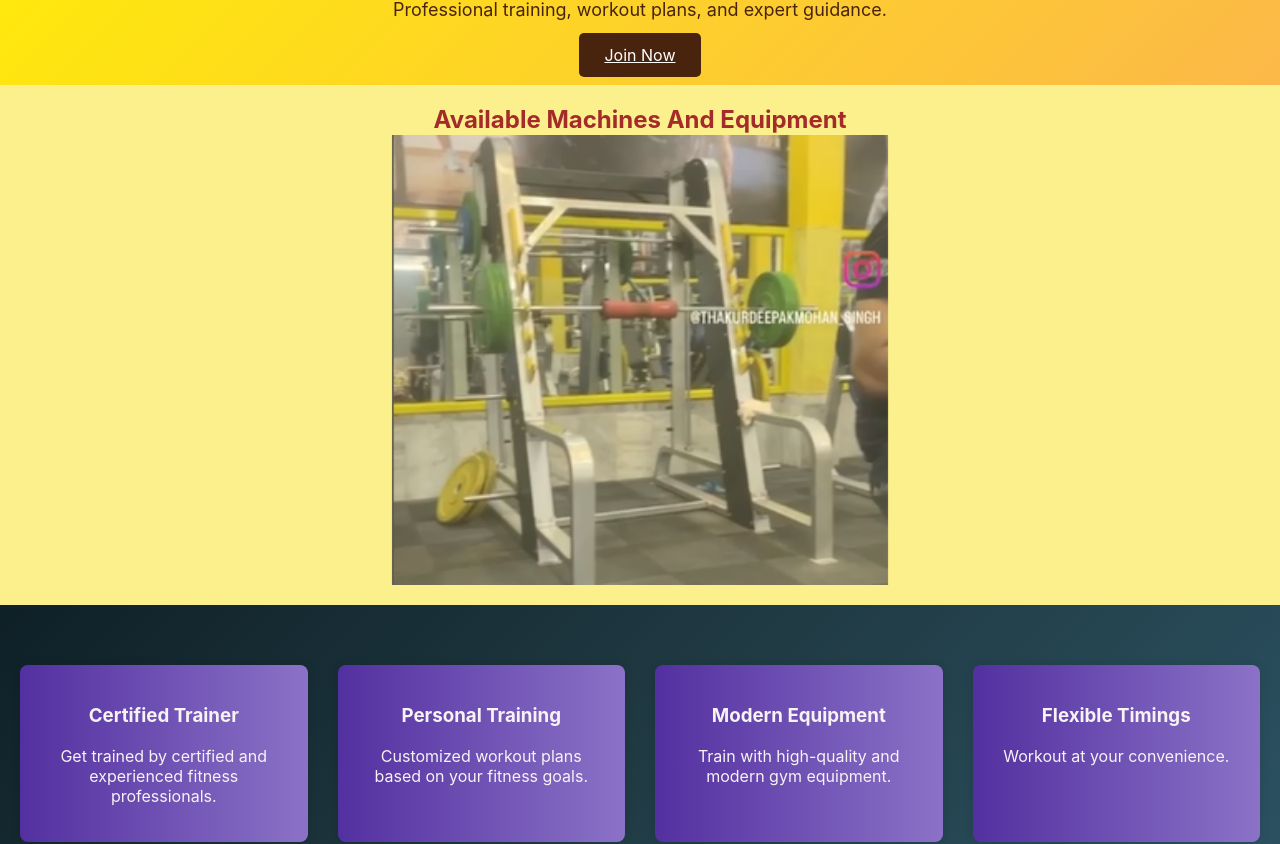
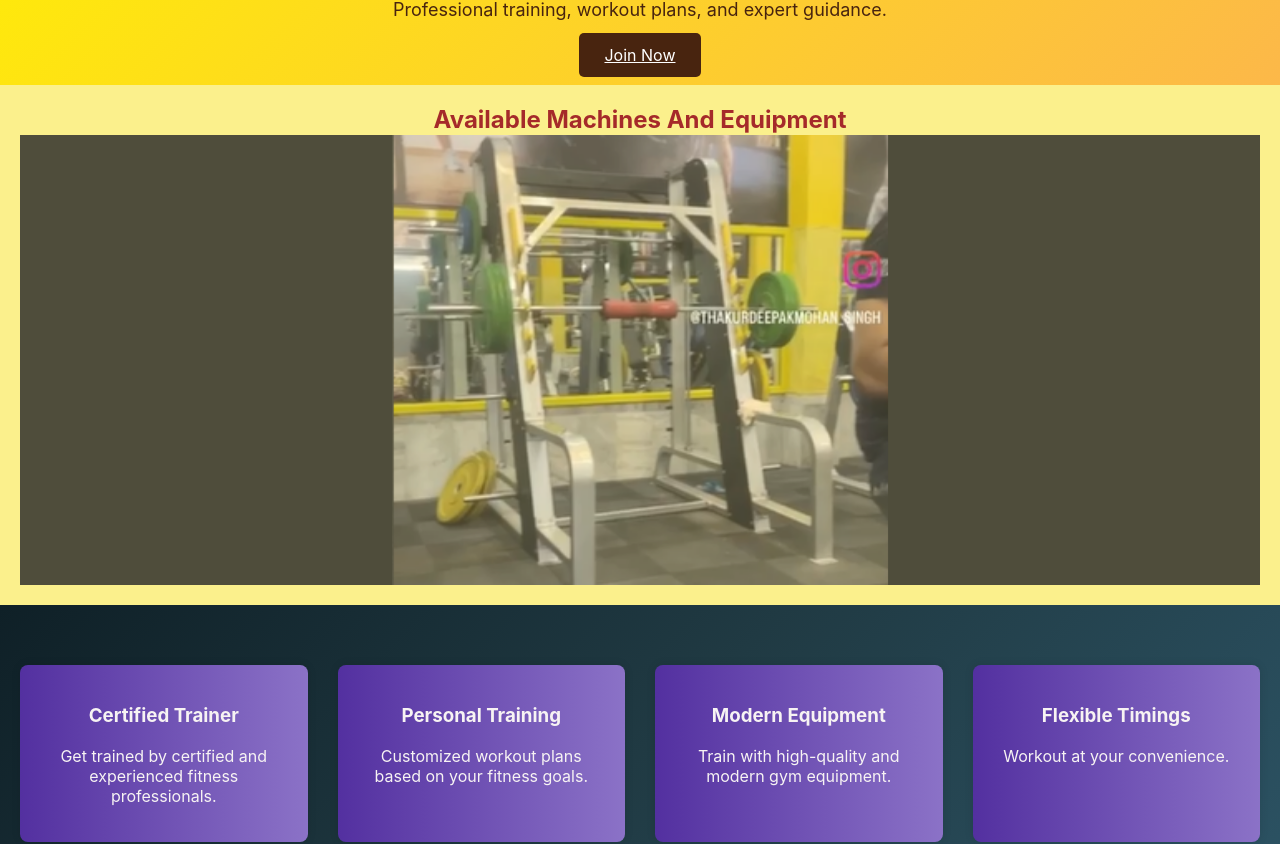
Before and after one commit to ayush8522113-arch/Thakur_gym, a React (Create React App) app: page / in a window 1280 px wide. Shown: the part 1013-1857 px from the top of the page. Built offline with nearby package versions, Linux system fonts and the light colour scheme; no server answers.

Commit message:
dark mode home

```diff
--- a/src/styles/main.css
+++ b/src/styles/main.css
@@ -2549,3 +2549,7 @@ body.dark-mode .admin-reviews-table td {
 body.dark-mode .admin-reviews-table tbody tr:hover {
   background: #2a2a2a;
 }
+
+body.dark-mode .hero, .slide-image2, .bmi-section{
+  background:#2a2a2a;
+}
```
